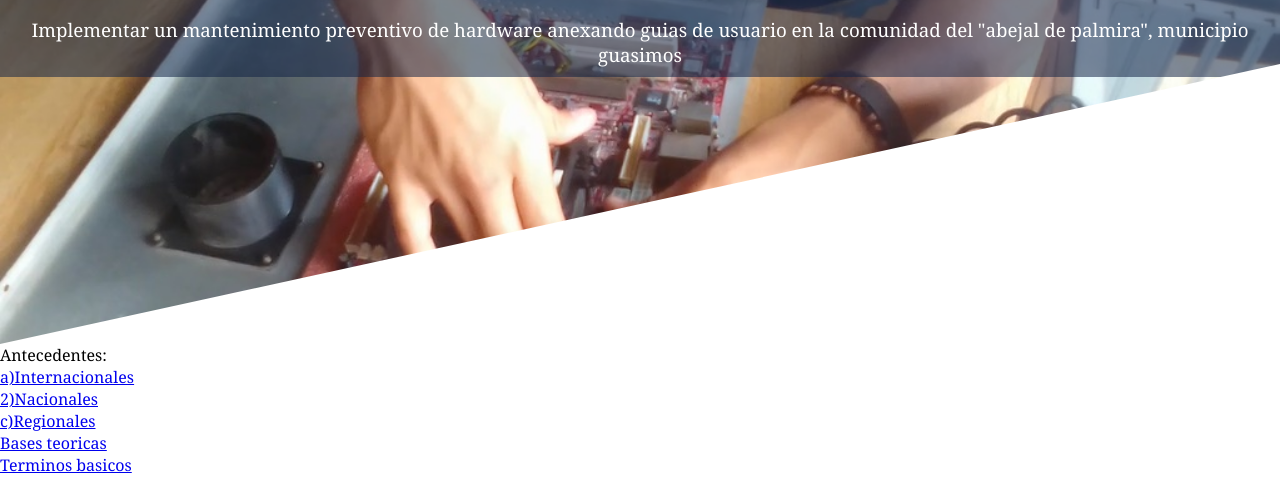
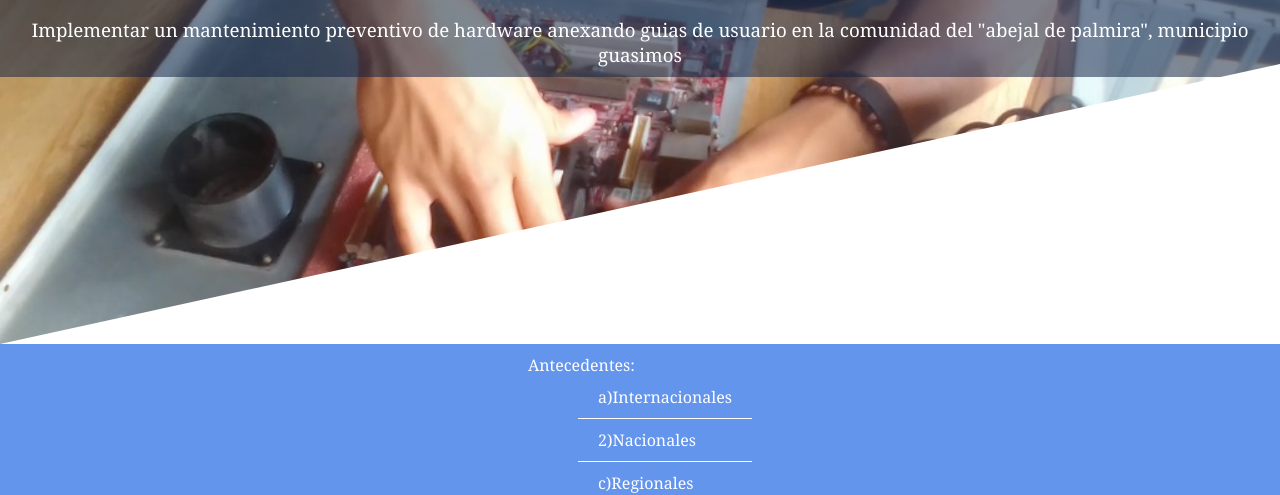
Before and after one commit to joseA01/Proyecto-sociotecnologico-Moreno-Rivas, a plain HTML site: page proyecto.html in a window 1280 px wide. Shown: the part 306-801 px from the top of the page. Drawn offline with Linux system fonts and the light colour scheme.

Commit message:
Add files via upload

```diff
--- a/css/estilos.css
+++ b/css/estilos.css
@@ -137,6 +137,7 @@ section .section-page .title-section{
     flex-direction: column;
     height: 150px;
     align-items: center;
+    text-align: center;
     justify-content: center;
     text-transform: uppercase;
     font-weight: 100;
@@ -312,5 +313,41 @@ header.articulos .title{
         overflow: hidden;
         margin-bottom: 20px;
       }
+      iframe{
+          width: 100%;
+          left: 0;
+          height: auto;
+      }
 
+      header.articulos{
+          height: 500px;
+      }
+      header.articulos .title h2{
+        font-size: 30px;
+    }
   }
+
+  .inter-nav{
+      padding: 10px 0px;
+      display: flex;
+      width: 100%;
+      justify-content: space-evenly;
+      align-items: center;
+      background: cornflowerblue;
+  }
+  .inter-nav ul{
+    list-style: none;
+  }
+  .inter-nav> ul> li {
+      color: white;
+  }
+  .inter-nav> ul> li a{
+      text-decoration: none;
+      color: white;
+      display: block;
+        padding: 10px 20px;
+        border-bottom: 1px solid white;
+  }
+  .inter-nav> ul> li> ul li a{
+      margin-left: 50px;
+  }
```
